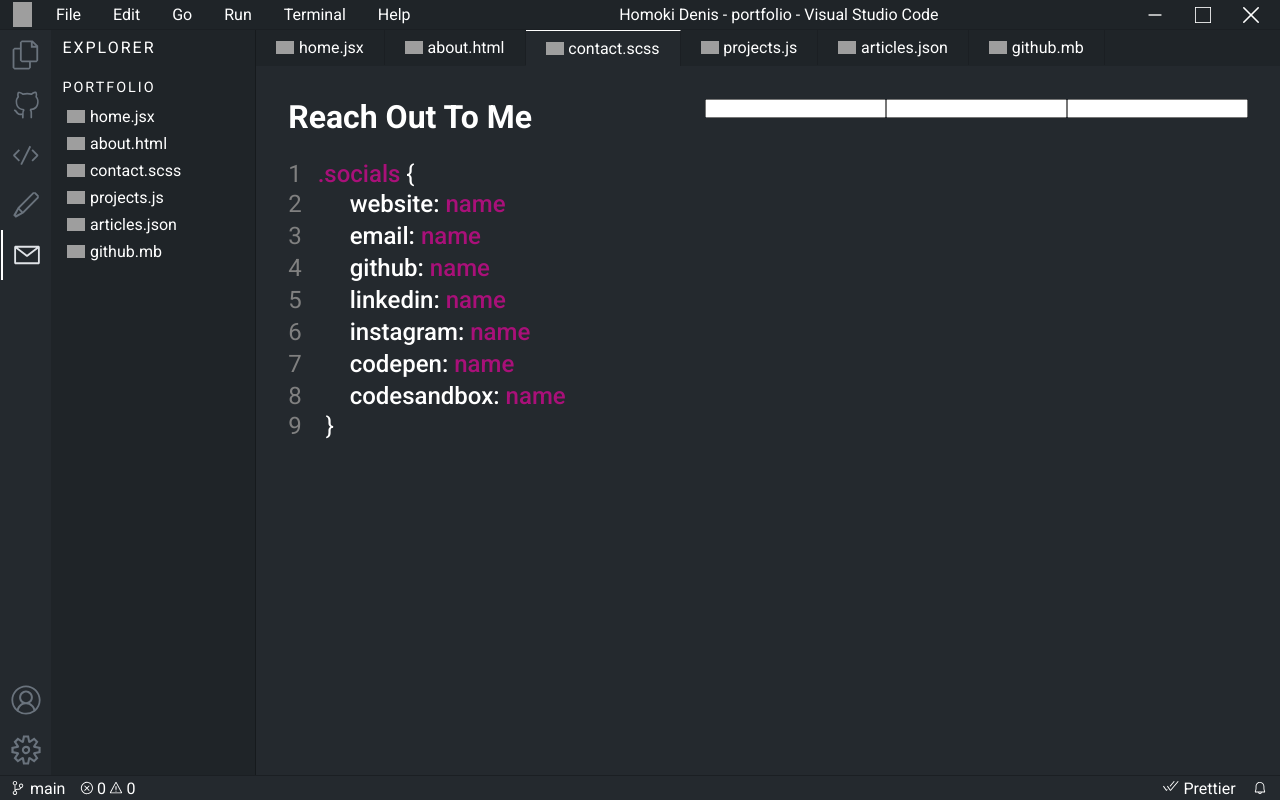
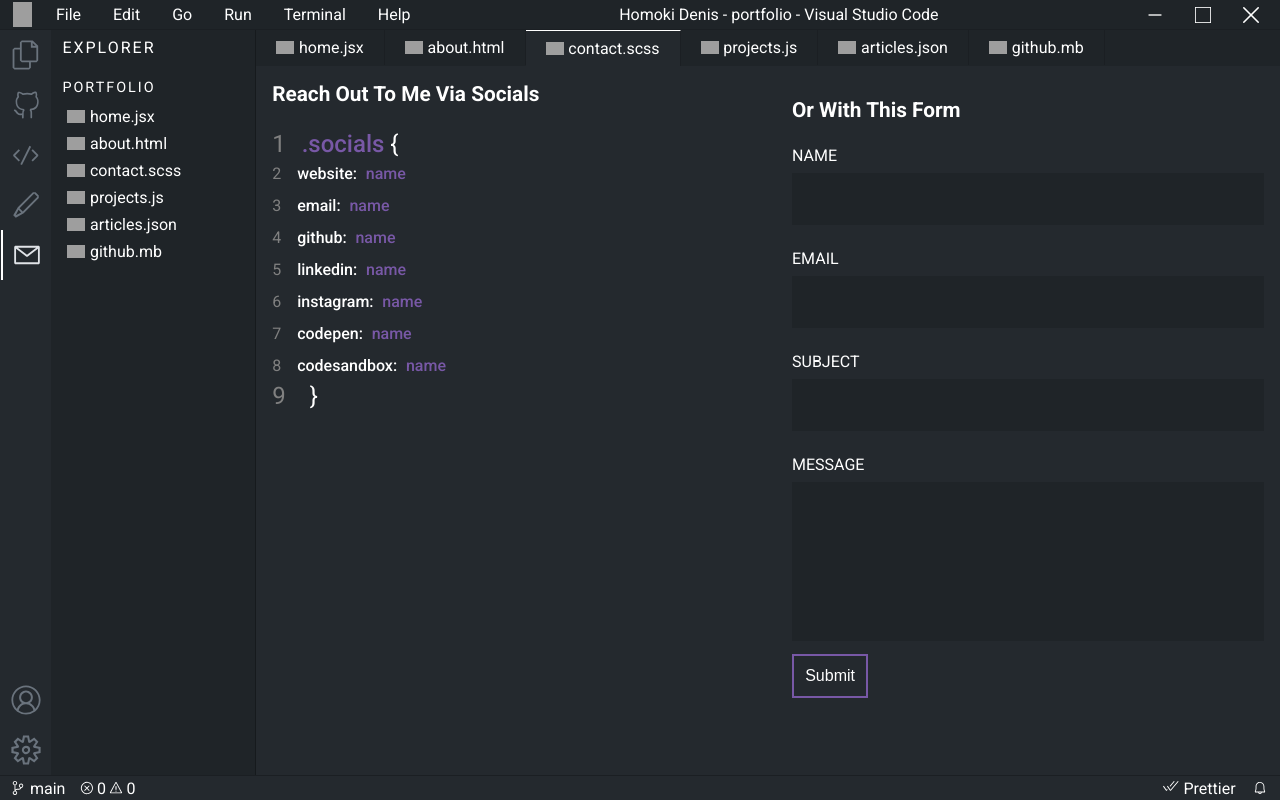
Before and after one commit to homoki-denis/Portfolio, a React (Vite) app: page /contact in a window 1280 px wide. Built offline with nearby package versions, Linux system fonts and the light colour scheme; grey boxes are pictures that could not be loaded.

Commit message:
almost finished the contact section

```diff
--- a/src/App.scss
+++ b/src/App.scss
@@ -29,3 +29,15 @@
   flex-direction: column;
   width: 100%;
 }
+
+input,
+textarea {
+  width: 100%;
+  font-size: 1.5rem;
+  padding: 0.75rem;
+  background-color: #1f2428;
+  border: none;
+  color: #fff;
+  resize: none;
+  outline-color: #7858a6;
+}
--- a/src/pages/Contact.jsx
+++ b/src/pages/Contact.jsx
@@ -6,7 +6,7 @@
       <div className="contact-container">
         <div className="contact-socials">
           <div>
-            <h1>Reach Out To Me</h1>
+            <h1>Reach Out To Me Via Socials</h1>
           </div>
           <div className="contact-lines">
             <span className="social">.socials </span>
@@ -36,10 +36,27 @@
           </div>
         </div>
         <div className="contact-form">
-          <form>
-            <input type="text" />
-            <input type="text" />
-            <input type="text" />
+          <div>
+            <h1>Or With This Form</h1>
+          </div>
+          <form className="form-container">
+            <div className="form-header">
+              <div>
+                <p>NAME</p>
+                <input type="text" className="mg-l" />
+              </div>
+              <div>
+                <p>EMAIL</p>
+                <input type="email" />
+              </div>
+            </div>
+            <div className="form-footer">
+              <p>SUBJECT</p>
+              <input type="text" />
+              <p>MESSAGE</p>
+              <textarea name="" id="" cols="30" rows="5"></textarea>
+            </div>
+            <button className="secondary-button">Submit</button>
           </form>
         </div>
       </div>
--- a/src/styles/_contact.scss
+++ b/src/styles/_contact.scss
@@ -3,14 +3,50 @@
     padding: 2rem;
     font-size: 1rem;
     display: flex;
+    // flex: 1 1;
+    flex-wrap: wrap;
     justify-content: space-between;
-    flex-wrap: wrap;
+    .contact-form {
+      border-left: 1px solid #7858a6;
+      padding: 0 0 0 3rem;
+      // padding: 0 5rem;
+      .form-container {
+        .form-header {
+          display: flex;
+          margin: 1rem 0;
+          gap: 1rem;
+
+          div {
+            p {
+              margin: 0.5rem 0;
+            }
+            input {
+            }
+          }
+        }
+        .form-footer {
+          display: flex;
+          flex-direction: column;
+          p {
+            margin: 0.5rem 0;
+          }
+          input {
+            margin: 0 0 1rem 0;
+          }
+        }
+        button {
+          padding: 0.7rem;
+          font-size: 1.5rem;
+          margin: 0.8rem 0 0 0;
+        }
+      }
+    }
     .contact-socials {
       counter-reset: line;
       .contact-lines {
         padding: 1.5rem 0 0 0;
         .social {
-          color: #a91079;
+          color: #7858a6;
           font-size: 1.5rem;
           font-weight: 500;
           &::before {
@@ -29,8 +65,9 @@
           line-height: 2rem;
           font-weight: 500;
           .contact-name {
-            color: #a91079;
+            color: #7858a6;
             font-weight: 500;
+            padding: 0 0 0 0.3rem;
             &:hover {
               text-decoration: underline;
               cursor: pointer;
@@ -57,3 +94,48 @@
     }
   }
 }
+
+@media screen and (max-width: 1432px) {
+  .contact {
+    .contact-container {
+      padding: 1rem;
+      .contact-socials {
+        div {
+          h1 {
+            font-size: 1.3rem;
+          }
+        }
+        .contact-lines {
+          .contact-line {
+            font-size: 1rem;
+            &::before {
+              margin-right: 1rem;
+            }
+          }
+        }
+      }
+      .form-header {
+        flex-direction: column;
+        div {
+          p {
+          }
+        }
+      }
+      .contact-form {
+        margin-top: 1rem;
+        border-left: none;
+        padding: 0;
+        div {
+          h1 {
+            font-size: 1.3rem;
+          }
+        }
+        .form-container {
+          button {
+            font-size: 1rem;
+          }
+        }
+      }
+    }
+  }
+}
```
